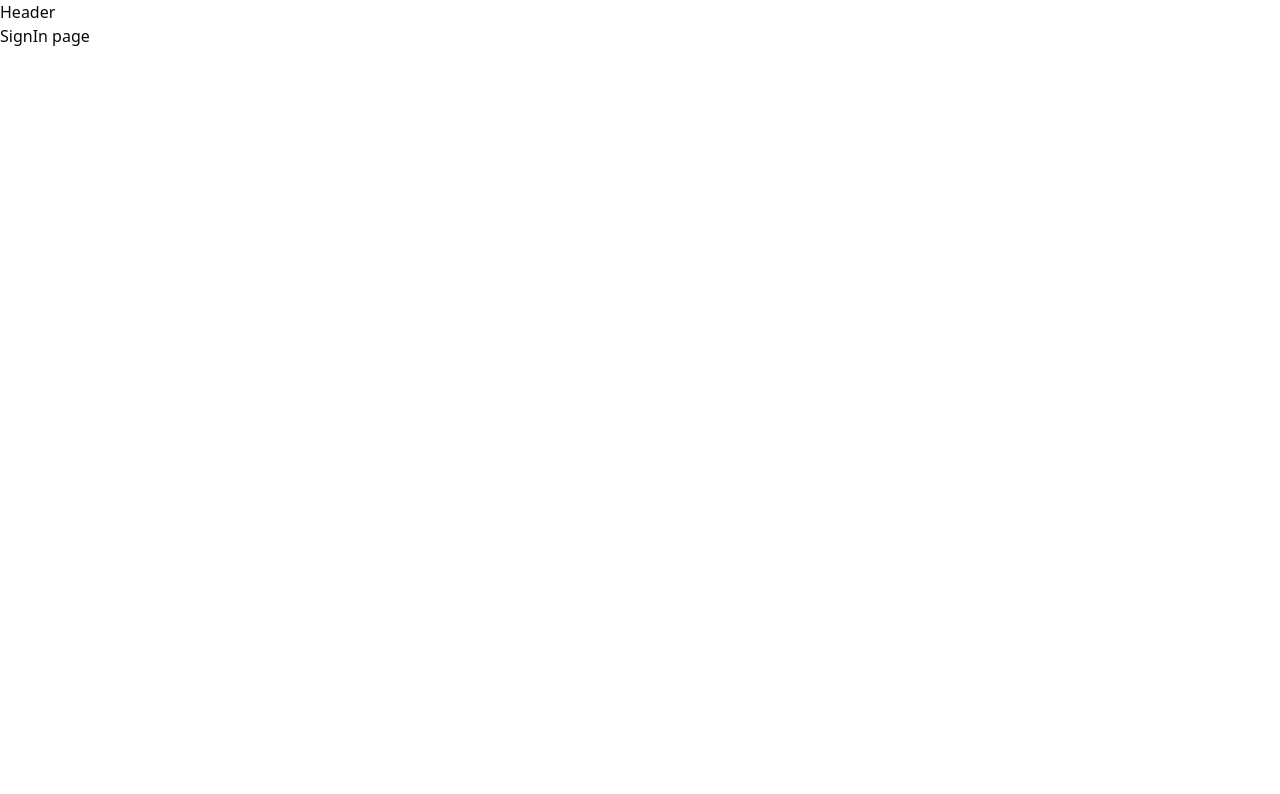
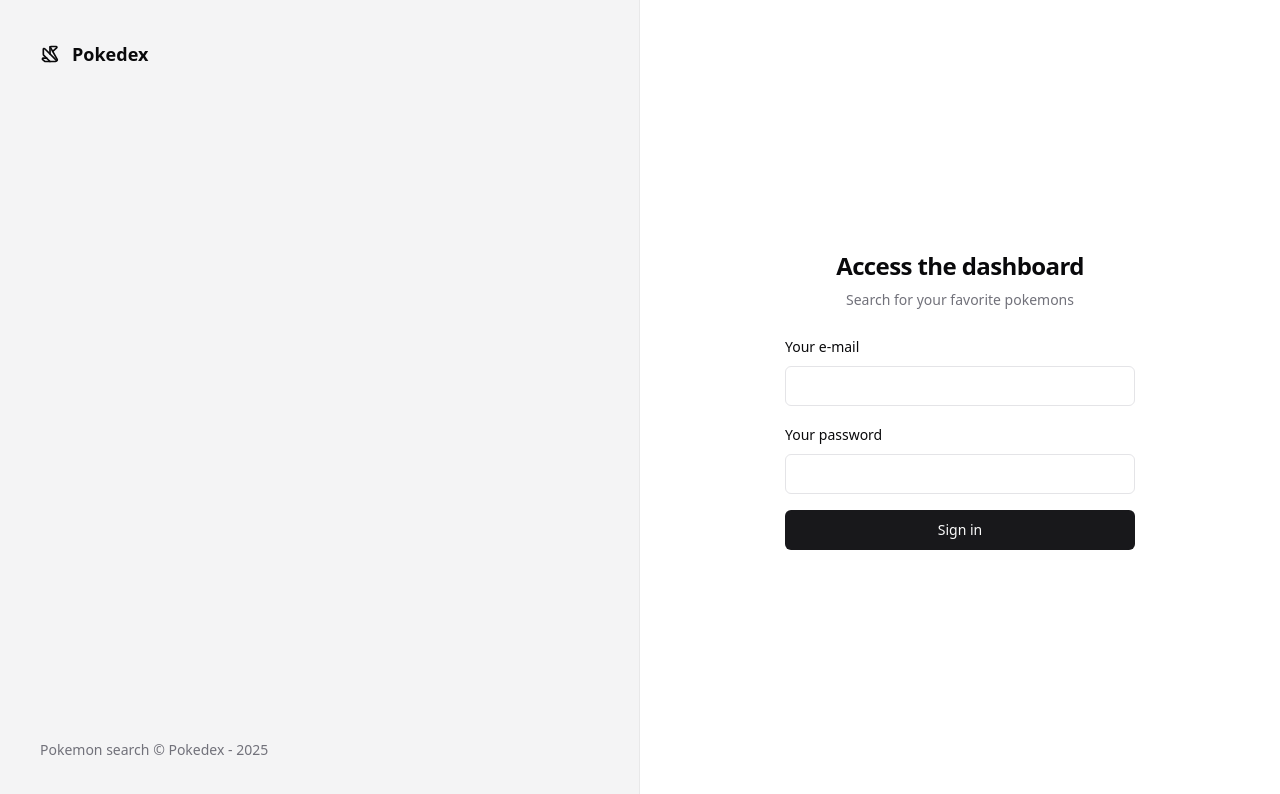
Before and after one commit to pamelasantoss/pokedex, a React (Vite) app: page /sign-in in a window 1280 px wide. Shown: the top 794 px of the page. Built offline with nearby package versions, Linux system fonts and the light colour scheme.

Commit message:
feat: creating layout for sign in page

```diff
--- a/package.json
+++ b/package.json
@@ -13,6 +13,8 @@
     "prepare": "husky"
   },
   "dependencies": {
+    "@radix-ui/react-label": "^2.1.1",
+    "@radix-ui/react-slot": "^1.1.1",
     "class-variance-authority": "^0.7.1",
     "clsx": "^2.1.1",
     "lucide-react": "^0.469.0",
--- /dev/null
+++ b/src/components/ui/button.tsx
@@ -0,0 +1,56 @@
+import * as React from "react"
+import { Slot } from "@radix-ui/react-slot"
+import { cva, type VariantProps } from "class-variance-authority"
+
+import { cn } from "@/lib/utils"
+
+const buttonVariants = cva(
+  "inline-flex items-center justify-center gap-2 whitespace-nowrap rounded-md text-sm font-medium ring-offset-background transition-colors focus-visible:outline-none focus-visible:ring-2 focus-visible:ring-ring focus-visible:ring-offset-2 disabled:pointer-events-none disabled:opacity-50 [&_svg]:pointer-events-none [&_svg]:size-4 [&_svg]:shrink-0",
+  {
+    variants: {
+      variant: {
+        default: "bg-primary text-primary-foreground hover:bg-primary/90",
+        destructive:
+          "bg-destructive text-destructive-foreground hover:bg-destructive/90",
+        outline:
+          "border border-input bg-background hover:bg-accent hover:text-accent-foreground",
+        secondary:
+          "bg-secondary text-secondary-foreground hover:bg-secondary/80",
+        ghost: "hover:bg-accent hover:text-accent-foreground",
+        link: "text-primary underline-offset-4 hover:underline"
+      },
+      size: {
+        default: "h-10 px-4 py-2",
+        sm: "h-9 rounded-md px-3",
+        lg: "h-11 rounded-md px-8",
+        icon: "h-10 w-10"
+      }
+    },
+    defaultVariants: {
+      variant: "default",
+      size: "default"
+    }
+  }
+)
+
+export interface ButtonProps
+  extends React.ButtonHTMLAttributes<HTMLButtonElement>,
+    VariantProps<typeof buttonVariants> {
+  asChild?: boolean
+}
+
+const Button = React.forwardRef<HTMLButtonElement, ButtonProps>(
+  ({ className, variant, size, asChild = false, ...props }, ref) => {
+    const Comp = asChild ? Slot : "button"
+    return (
+      <Comp
+        className={cn(buttonVariants({ variant, size, className }))}
+        ref={ref}
+        {...props}
+      />
+    )
+  }
+)
+Button.displayName = "Button"
+
+export { Button, buttonVariants }
--- /dev/null
+++ b/src/components/ui/input.tsx
@@ -0,0 +1,22 @@
+import * as React from "react"
+
+import { cn } from "@/lib/utils"
+
+const Input = React.forwardRef<HTMLInputElement, React.ComponentProps<"input">>(
+  ({ className, type, ...props }, ref) => {
+    return (
+      <input
+        type={type}
+        className={cn(
+          "flex h-10 w-full rounded-md border border-input bg-background px-3 py-2 text-base ring-offset-background file:border-0 file:bg-transparent file:text-sm file:font-medium file:text-foreground placeholder:text-muted-foreground focus-visible:outline-none focus-visible:ring-2 focus-visible:ring-ring focus-visible:ring-offset-2 disabled:cursor-not-allowed disabled:opacity-50 md:text-sm",
+          className
+        )}
+        ref={ref}
+        {...props}
+      />
+    )
+  }
+)
+Input.displayName = "Input"
+
+export { Input }
--- /dev/null
+++ b/src/components/ui/label.tsx
@@ -0,0 +1,24 @@
+import * as React from "react"
+import * as LabelPrimitive from "@radix-ui/react-label"
+import { cva, type VariantProps } from "class-variance-authority"
+
+import { cn } from "@/lib/utils"
+
+const labelVariants = cva(
+  "text-sm font-medium leading-none peer-disabled:cursor-not-allowed peer-disabled:opacity-70"
+)
+
+const Label = React.forwardRef<
+  React.ElementRef<typeof LabelPrimitive.Root>,
+  React.ComponentPropsWithoutRef<typeof LabelPrimitive.Root> &
+    VariantProps<typeof labelVariants>
+>(({ className, ...props }, ref) => (
+  <LabelPrimitive.Root
+    ref={ref}
+    className={cn(labelVariants(), className)}
+    {...props}
+  />
+))
+Label.displayName = LabelPrimitive.Root.displayName
+
+export { Label }
--- a/src/pages/_layouts/AuthLayout.tsx
+++ b/src/pages/_layouts/AuthLayout.tsx
@@ -1,11 +1,20 @@
+import { Origami } from "lucide-react"
 import { Outlet } from "react-router-dom"
 
 export function AuthLayout() {
   return (
-    <div>
-      <h1>Header</h1>
+    <div className="grid min-h-screen grid-cols-2 antialiased">
+      <div className="flex h-full flex-col justify-between border-r border-foreground/5 bg-muted p-10 text-muted-foreground">
+        <div className="flex items-center gap-3 text-lg text-foreground">
+          <Origami className="h-5 w-5" />
+          <span className="font-semibold">Pokedex</span>
+        </div>
+        <footer className="text-sm">
+          Pokemon search &copy; Pokedex - {new Date().getFullYear()}
+        </footer>
+      </div>
 
-      <div>
+      <div className="relative flex flex-col items-center justify-center">
         <Outlet />
       </div>
     </div>
--- a/src/pages/auth/SignIn.tsx
+++ b/src/pages/auth/SignIn.tsx
@@ -1,10 +1,40 @@
 import { Helmet } from "react-helmet-async"
+import { Label } from "../../components/ui/label"
+import { Input } from "../../components/ui/input"
+import { Button } from "../../components/ui/button"
 
 export function SignIn() {
   return (
     <>
       <Helmet title="Login" />
-      <h1>SignIn page</h1>
+      <div className="p-8">
+        <div className="flex w-[350px] flex-col justify-center gap-6">
+          <div className="flex flex-col gap-2 text-center">
+            <h1 className="text-2xl font-semibold tracking-tight">
+              Access the dashboard
+            </h1>
+            <p className="text-sm text-muted-foreground">
+              Search for your favorite pokemons
+            </p>
+          </div>
+
+          <form className="space-y-4">
+            <div className="space-y-2">
+              <Label htmlFor="email">Your e-mail</Label>
+              <Input id="email" type="email" />
+            </div>
+
+            <div className="space-y-2">
+              <Label htmlFor="email">Your password</Label>
+              <Input id="password" type="password" />
+            </div>
+
+            <Button type="submit" className="w-full">
+              Sign in
+            </Button>
+          </form>
+        </div>
+      </div>
     </>
   )
 }
```
Also changed, not shown: 1 other file (tests, documents, lock files or other folders).
